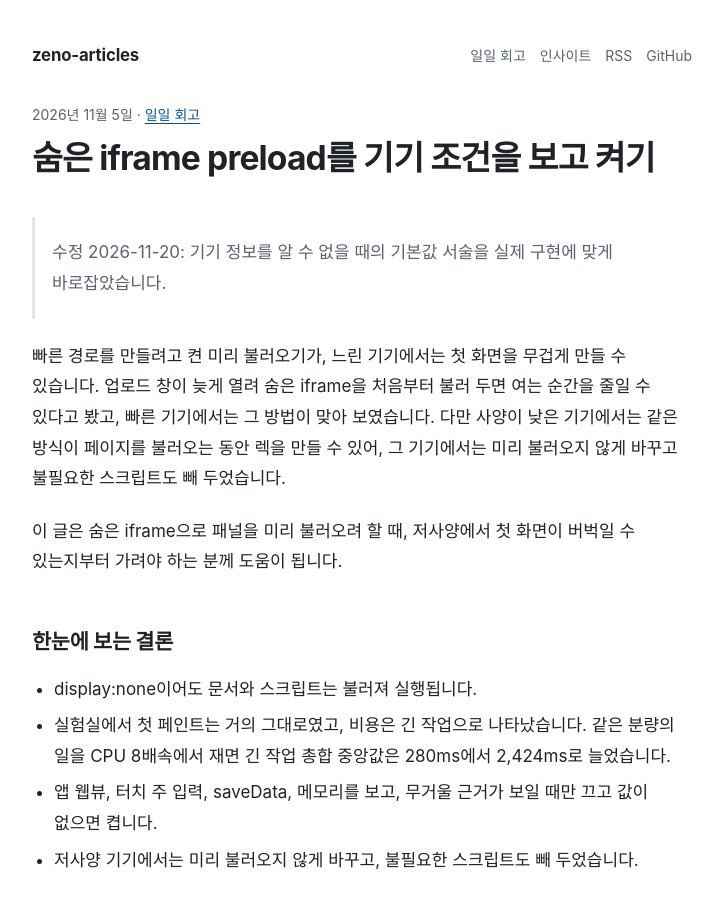
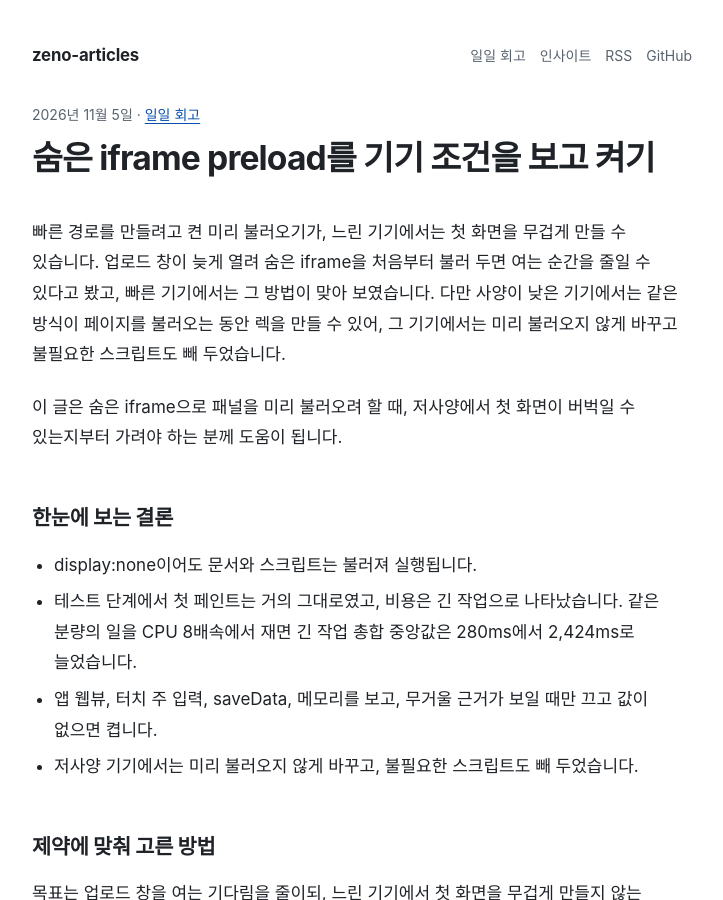
Before and after one commit to zeno0505/dev-articles, a Jekyll site: the page built from _posts/2026-11-05-prework-when-to-connect.md, in a window 1280 px wide and 900 px high. Shown: the whole window, without its empty margins (278-1001 px from the left). Built offline with Jekyll 4.4.1, drawn with Linux system fonts in a browser that asks for light colours; some web fonts are replaced.

Commit message:
fix: remove correction callout, redraw preload figure to match default-on policy, wording 실험실 -> 테스트 단계 (#50)
Co-authored-by: zeno0505 <zeno0505@users.noreply.github.com>

```diff
--- a/_posts/2026-11-05-prework-when-to-connect.md
+++ b/_posts/2026-11-05-prework-when-to-connect.md
@@ -4,8 +4,6 @@ date: 2026-11-05
 categories: [일일 회고]
 description: "업로드 창을 빨리 열려고 켠 숨은 iframe preload는, 저사양에서 첫 화면을 무겁게 만들 수 있어 기기 조건을 보고 켜기로 했습니다."
 ---
-
-> 수정 2026-11-20: 기기 정보를 알 수 없을 때의 기본값 서술을 실제 구현에 맞게 바로잡았습니다.
 
 빠른 경로를 만들려고 켠 미리 불러오기가, 느린 기기에서는 첫 화면을 무겁게 만들 수 있습니다. 업로드 창이 늦게 열려 숨은 iframe을 처음부터 불러 두면 여는 순간을 줄일 수 있다고 봤고, 빠른 기기에서는 그 방법이 맞아 보였습니다. 다만 사양이 낮은 기기에서는 같은 방식이 페이지를 불러오는 동안 렉을 만들 수 있어, 그 기기에서는 미리 불러오지 않게 바꾸고 불필요한 스크립트도 빼 두었습니다.
 
@@ -14,7 +12,7 @@ description: "업로드 창을 빨리 열려고 켠 숨은 iframe preload는,
 ## 한눈에 보는 결론
 
 - display:none이어도 문서와 스크립트는 불러져 실행됩니다.
-- 실험실에서 첫 페인트는 거의 그대로였고, 비용은 긴 작업으로 나타났습니다. 같은 분량의 일을 CPU 8배속에서 재면 긴 작업 총합 중앙값은 280ms에서 2,424ms로 늘었습니다.
+- 테스트 단계에서 첫 페인트는 거의 그대로였고, 비용은 긴 작업으로 나타났습니다. 같은 분량의 일을 CPU 8배속에서 재면 긴 작업 총합 중앙값은 280ms에서 2,424ms로 늘었습니다.
 - 앱 웹뷰, 터치 주 입력, saveData, 메모리를 보고, 무거울 근거가 보일 때만 끄고 값이 없으면 켭니다.
 - 저사양 기기에서는 미리 불러오지 않게 바꾸고, 불필요한 스크립트도 빼 두었습니다.
 
@@ -30,7 +28,7 @@ description: "업로드 창을 빨리 열려고 켠 숨은 iframe preload는,
 
 iframe 문서는 중첩된 탐색 공간입니다. display:none이어도 문서를 불러오고 스크립트를 실행하는 일은 멈추지 않습니다. 같은 출처이면 그 일이 부모 문서와 스레드를 나눠 쓰는 경우가 많아, 프레임 안의 긴 작업이 부모 화면의 입력을 밀 수 있습니다.
 
-![숨은 iframe preload는 조건을 통과할 때만 켠다](/dev-articles/assets/2026-11-05-prework-when-to-connect-01.png)
+![숨은 iframe preload는 앱 웹뷰, 터치 주 입력, 메모리 4 미만, 데이터 절약처럼 무거울 근거가 보일 때만 끄고, 그 외에는 기본으로 켠다는 흐름](/dev-articles/assets/2026-11-05-prework-when-to-connect-01.png)
 
 켤 조건을 정할 때는 기기가 무겁다는 근거가 보이는 신호부터 봤습니다. 앱 웹뷰이거나 터치가 주 입력인 기기(pointer: coarse, 모바일 전체)이면 preload를 끕니다. 이어서 deviceMemory가 있고 그 값이 4 미만이면 끄고, saveData가 true이면 끕니다. deviceMemory와 saveData는 값이 없으면 따지지 않아서, 끌 근거가 하나도 없으면 켭니다.
 
```
Also changed, not shown: assets/2026-11-05-prework-when-to-connect-01.png.
